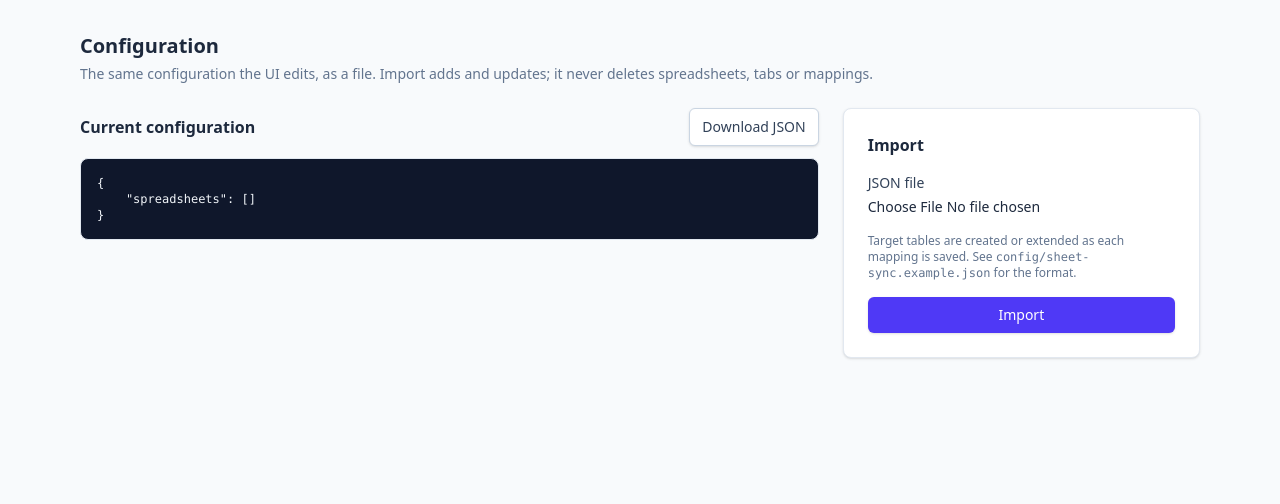
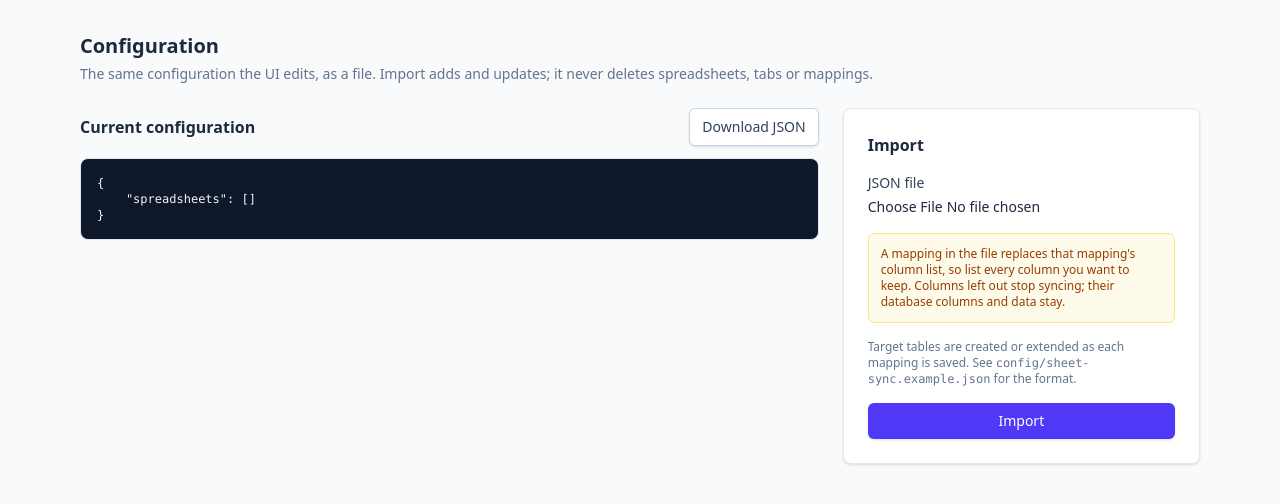
Before and after one commit to ErgiIT/sheet-sync, a Laravel app: page /configuration in a window 1280 px wide. Shown: the part 49-553 px from the top of the page. Run offline with Laravel 12, Linux system fonts and the light colour scheme; the visitor is signed in with stand-in values (Sample User, id 1); data that the repository does not hold is empty; style sheets or scripts are compiled from the project's sources; parts of the project's set-up code (start-up, migrations or seed data) failed here and were passed over.

Commit message:
Warn on the configuration page that import replaces a mapping's columns
Importing a mapping deletes its column list and recreates it from the
file, so a column left out of the file silently stops syncing. The
database column and its data stay, because tables are only ever
extended. The import box now says so.

```diff
--- a/resources/views/configuration/index.blade.php
+++ b/resources/views/configuration/index.blade.php
@@ -19,6 +19,7 @@
                 <input id="file" name="file" type="file" accept="application/json,.json" required class="mt-1 block w-full text-sm">
                 <x-field-error name="file" />
             </div>
+            <p class="rounded-md border border-amber-200 bg-amber-50 p-3 text-xs text-amber-800">A mapping in the file replaces that mapping's column list, so list every column you want to keep. Columns left out stop syncing; their database columns and data stay.</p>
             <p class="text-xs text-slate-500">Target tables are created or extended as each mapping is saved. See <code>config/sheet-sync.example.json</code> for the format.</p>
             <x-button class="w-full">Import</x-button>
         </form>
```
